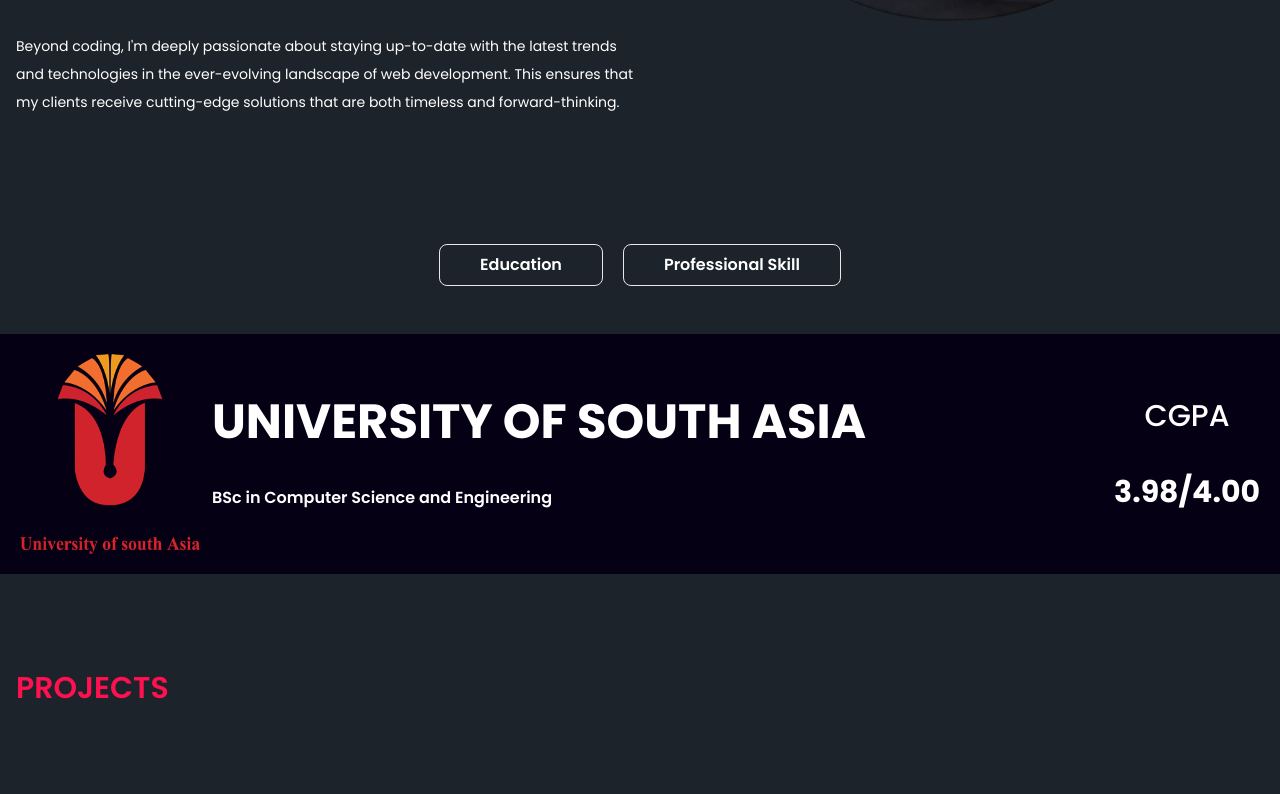
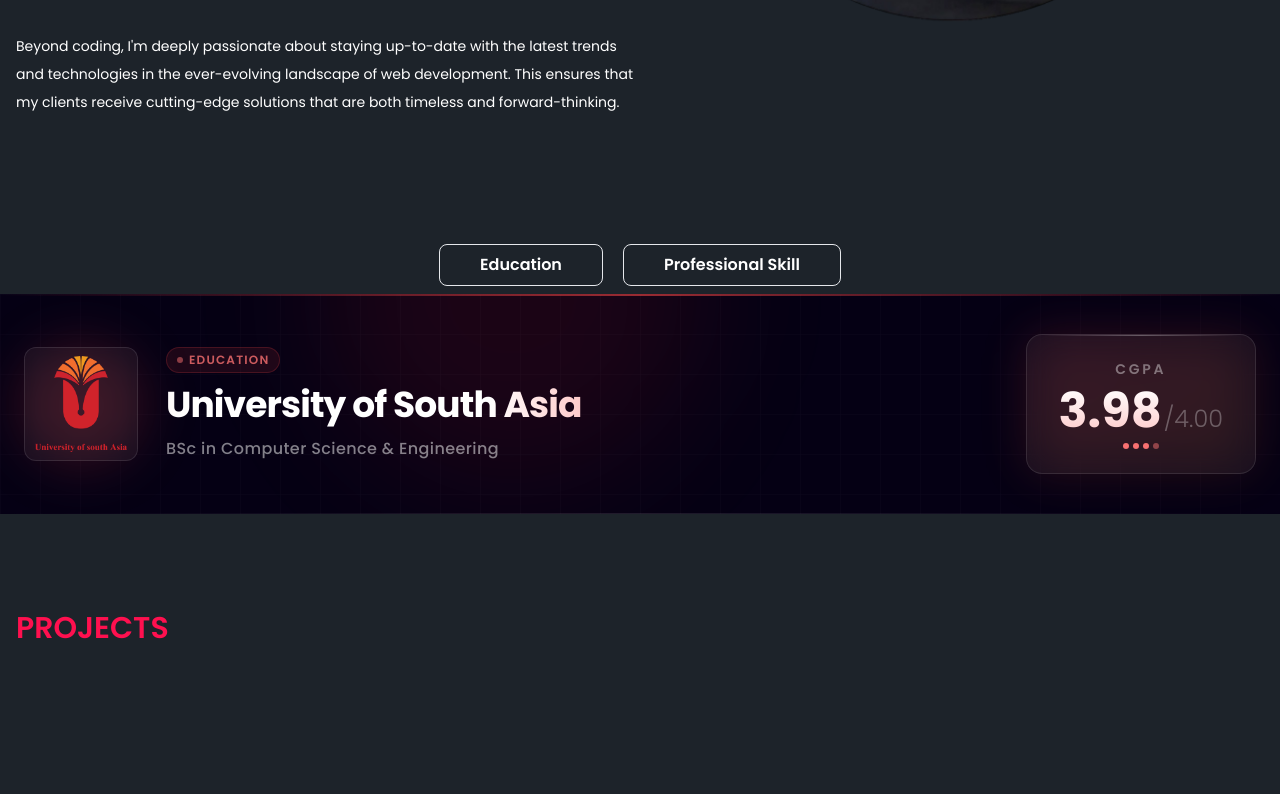
Before and after one commit to safayet404/svelte-portfolio, a SvelteKit app: page / in a window 1280 px wide. Shown: the part 1308-2102 px from the top of the page. Built offline with nearby package versions, Linux system fonts and the light colour scheme.

Commit message:
Enhance Education component with background effects

```diff
--- a/src/components/Education.svelte
+++ b/src/components/Education.svelte
@@ -108,51 +108,101 @@
                <p class="mt-4 border inline-block px-4 py-2 rounded-lg">{cgpa}</p>
             </div>
         {/each} -->
+<div data-aos="fade-down" class="relative bg-[#050014] overflow-hidden">
+    <!-- Ambient background effects -->
+    <div class="absolute inset-0 pointer-events-none">
+        <div class="absolute top-0 left-1/4 w-96 h-96 bg-red-600/10 rounded-full blur-3xl -translate-y-1/2"></div>
+        <div class="absolute bottom-0 right-1/4 w-64 h-64 bg-orange-500/8 rounded-full blur-2xl translate-y-1/2"></div>
+        <!-- Subtle grid lines -->
+        <div class="absolute inset-0 opacity-[0.03]"
+             style="background-image: linear-gradient(rgba(255,255,255,0.5) 1px, transparent 1px), linear-gradient(90deg, rgba(255,255,255,0.5) 1px, transparent 1px); background-size: 40px 40px;">
+        </div>
+    </div>
 
-            <div data-aos="fade-down" class=" bg-[#050014] p-5 mt-10">
-                <div class="container flex justify-between mx-auto">
-                    <div data-aos="fade-left" class="flex gap-3">
+    <!-- Top border accent -->
+    <div class="absolute top-0 left-0 right-0 h-[2px] bg-gradient-to-r from-transparent via-red-500/60 to-transparent"></div>
+
+    <div class="container mx-auto px-6 py-8 lg:py-10 relative z-10">
+        <div class="flex items-center justify-between gap-6">
+
+            <!-- Left: Logo + Info -->
+            <div data-aos="fade-right" class="flex items-center gap-5 lg:gap-7">
+                <!-- Logo with glow ring -->
+                <div class="relative flex-shrink-0">
+                    <div class="absolute inset-0 bg-red-500/20 rounded-full blur-xl scale-110"></div>
+                    <div class="relative rounded-xl overflow-hidden border border-white/10 bg-white/5 backdrop-blur-sm p-1.5 lg:p-2">
                         <img
-                            class="lg:w-[180px] w-20 h-24 sm:w-24 sm:h-28 md:h-32 md:w-28 lg:h-[200px]"
+                            class="w-14 h-14 sm:w-16 sm:h-16 md:w-20 md:h-20 lg:w-24 lg:h-24 object-contain"
                             src="/unisa-logo.png"
-                            alt="varsity"
+                            alt="University of South Asia"
                         />
-                        <div
-                            data-aos="fade-right"
-                            class="flex flex-col gap-10 my-auto"
-                        >
-                            <h1
-                                class="uppercase font-bold text-white text-[10px] sm:text-xl md:text-3xl lg:text-5xl"
-                            >
-                                University of South Asia
+                    </div>
+                </div>
+
+                <!-- Text info -->
+                <div class="flex flex-col gap-2 lg:gap-3">
+                    <!-- Label tag -->
+                    <span class="inline-flex items-center gap-1.5 text-[10px] sm:text-xs font-semibold tracking-widest uppercase text-red-400/80 bg-red-500/10 border border-red-500/20 rounded-full px-2.5 py-1 w-fit">
+                        <span class="w-1.5 h-1.5 bg-red-400 rounded-full animate-pulse"></span>
+                        Education
+                    </span>
+
+                    <h1 class="font-black text-white tracking-tight
+                               text-base sm:text-xl md:text-2xl lg:text-3xl xl:text-4xl leading-tight">
+                        University of<br class="hidden sm:block lg:hidden"/>
+                        <span class="text-transparent bg-clip-text bg-gradient-to-r from-white via-white to-red-200"> South Asia</span>
                     </h1>
-                            <p
-                                class="text-white hidden sm:block text-[10px] md:text-base lg:text-base font-semibold"
-                            >
-                                BSc in Computer Science and Engineering
+
+                    <p class="text-white/50 font-medium tracking-wide
+                              hidden sm:block text-xs md:text-sm lg:text-base">
+                        BSc in Computer Science & Engineering
                     </p>
-                            <p
-                                class="text-white block sm:hidden text-xs sm:text-sm md:text-base lg:text-base font-semibold"
-                            >
+                    <p class="text-white/50 font-medium text-xs block sm:hidden">
                         BSc in CSE
                     </p>
                 </div>
             </div>
-                    <div class="flex flex-col my-auto gap-10">
-                        <h1
-                            data-aos="fade-left"
-                            class="font-medium mx-auto text-white text-sm md:text-3xl sm:text-xl lg:text-3xl"
-                        >
+
+            <!-- Right: CGPA Card -->
+            <div data-aos="fade-left" class="flex-shrink-0">
+                <div class="relative group">
+                    <!-- Glow behind card -->
+                    <div class="absolute inset-0 bg-gradient-to-br from-red-500/30 to-orange-500/20 rounded-2xl blur-xl opacity-60 group-hover:opacity-100 transition-opacity duration-500"></div>
+
+                    <!-- Card -->
+                    <div class="relative border border-white/10 bg-white/5 backdrop-blur-md rounded-2xl px-5 py-4 sm:px-7 sm:py-5 lg:px-8 lg:py-6 text-center
+                                hover:border-red-500/30 transition-all duration-300">
+                        <!-- Shimmer line -->
+                        <div class="absolute top-0 left-4 right-4 h-px bg-gradient-to-r from-transparent via-white/30 to-transparent"></div>
+
+                        <p class="text-white/40 text-[10px] sm:text-xs lg:text-sm font-semibold tracking-[0.2em] uppercase mb-2">
                             CGPA
-                        </h1>
-                        <h2
-                            data-aos="fade-right"
-                            class="text-white mx-auto font-bold text-xs md:text-3xl sm:text-xl lg:text-3xl"
-                        >
-                            3.98/4.00
-                        </h2>
+                        </p>
+
+                        <div class="flex items-baseline justify-center gap-0.5">
+                            <span class="font-black text-transparent bg-clip-text bg-gradient-to-b from-white to-red-200
+                                         text-2xl sm:text-3xl md:text-4xl lg:text-5xl tabular-nums">
+                                3.98
+                            </span>
+                            <span class="text-white/30 font-light text-base sm:text-xl lg:text-2xl">/4.00</span>
+                        </div>
+
+                        <!-- Star rating dots -->
+                        <div class="flex justify-center gap-1 mt-2">
+                            <span class="w-1.5 h-1.5 rounded-full bg-red-400"></span>
+                            <span class="w-1.5 h-1.5 rounded-full bg-red-400"></span>
+                            <span class="w-1.5 h-1.5 rounded-full bg-red-400"></span>
+                            <span class="w-1.5 h-1.5 rounded-full bg-red-400/50"></span>
                         </div>
                     </div>
+                </div>
+            </div>
+
+        </div>
+    </div>
+
+    <!-- Bottom border accent -->
+    <div class="absolute bottom-0 left-0 right-0 h-[1px] bg-gradient-to-r from-transparent via-white/10 to-transparent"></div>
 </div>
         </div>
     {:else if activeTab === "skill"}
```
Lines whose indentation alone changed are shown as unchanged.
